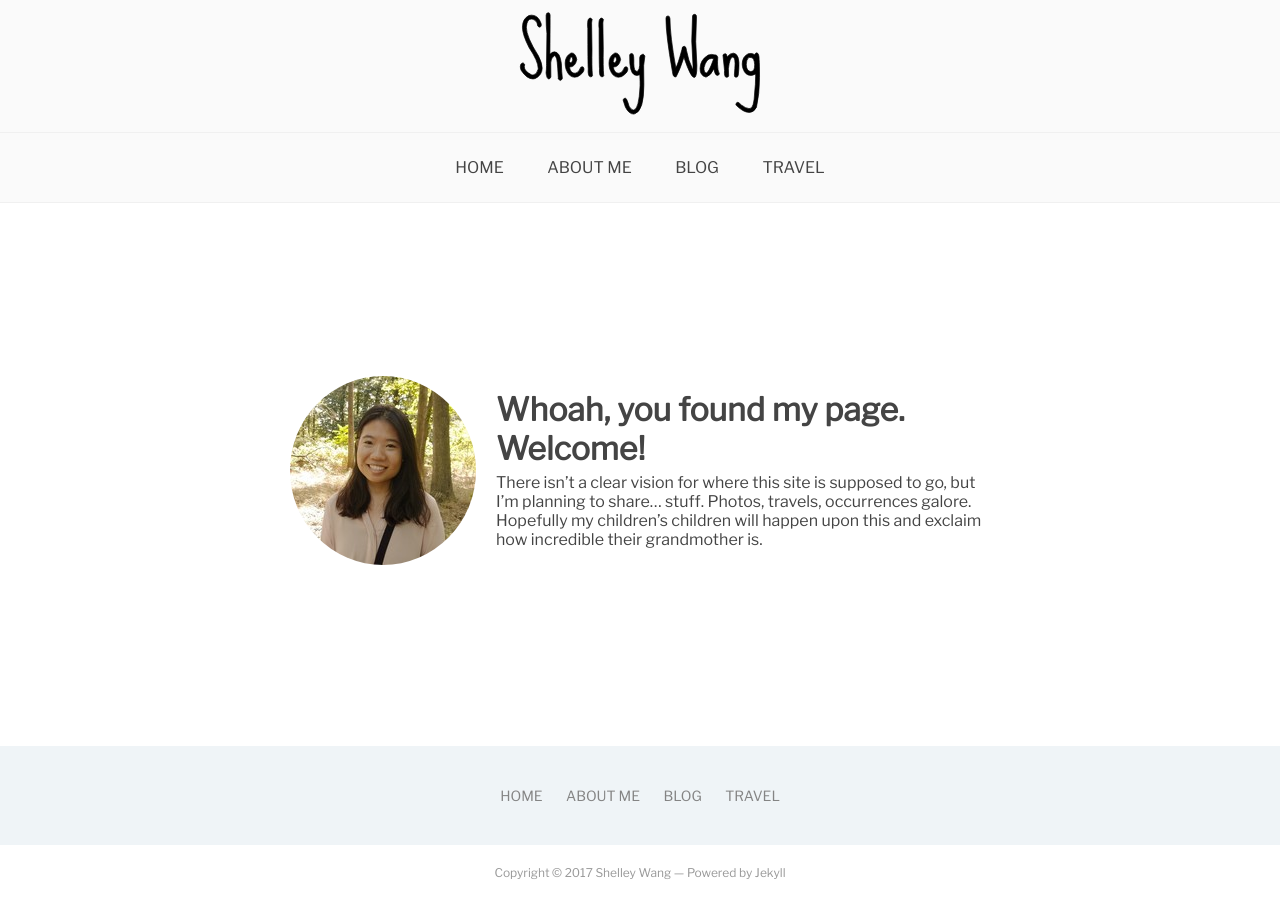
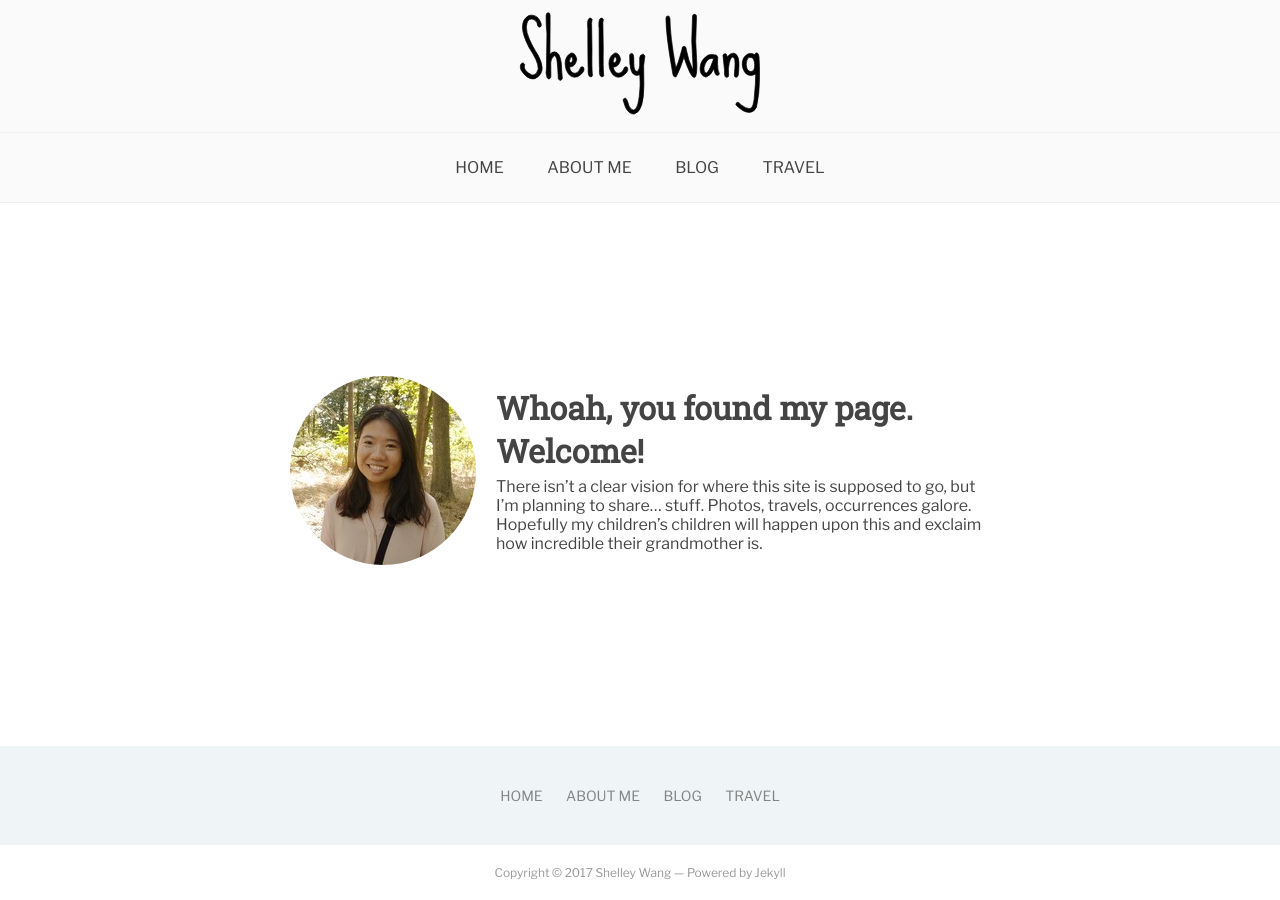
Before and after one commit to shellbellwa/shellbellwa.github.io, a Jekyll site: the page built from index.md, in a window 1280 px wide. Built offline with Jekyll 4.4.1, drawn with Linux system fonts in a browser that asks for light colours.

Commit message:
Make headers use title serif font

```diff
--- a/_sass/_base.scss
+++ b/_sass/_base.scss
@@ -32,6 +32,10 @@ body {
   text-align: center;
 }
 
+h1, h2, h3 {
+  font-family: $font-title;
+}
+
 p {
   padding: 5px 0;
 }
```
